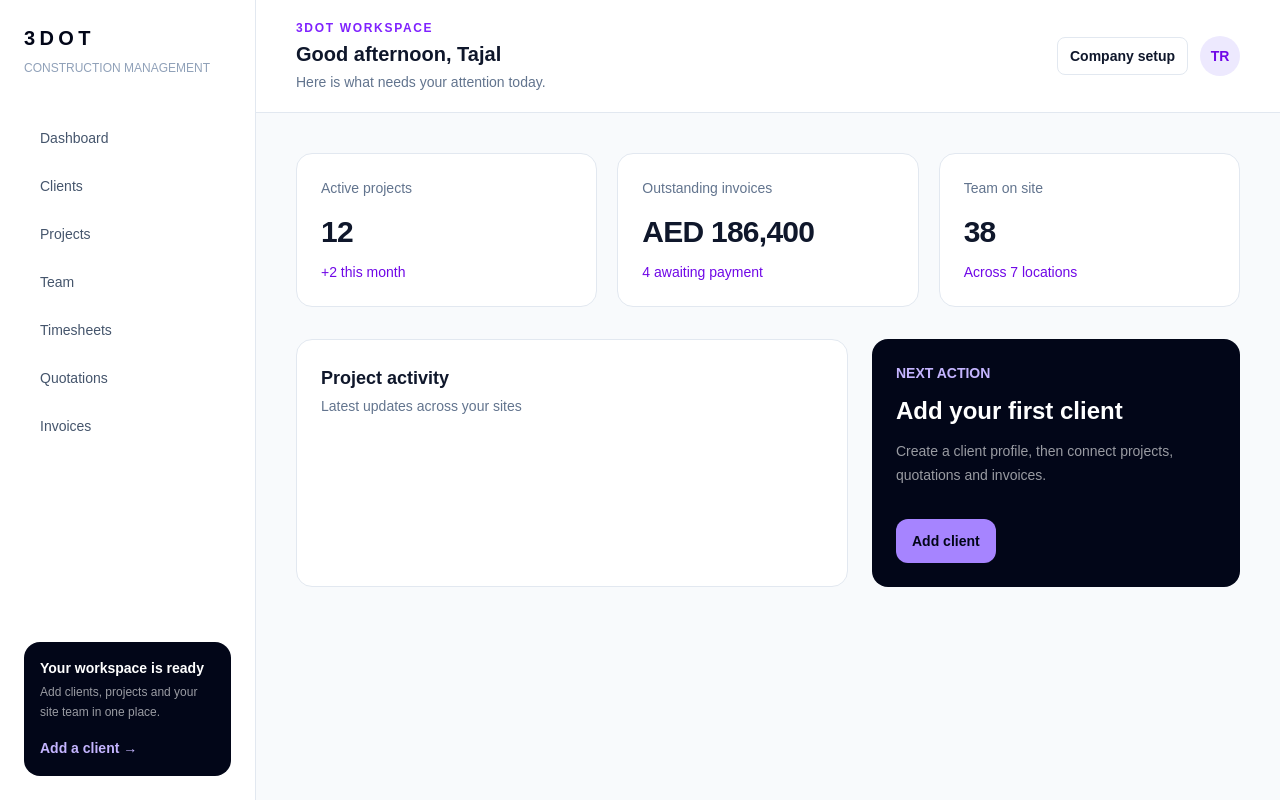
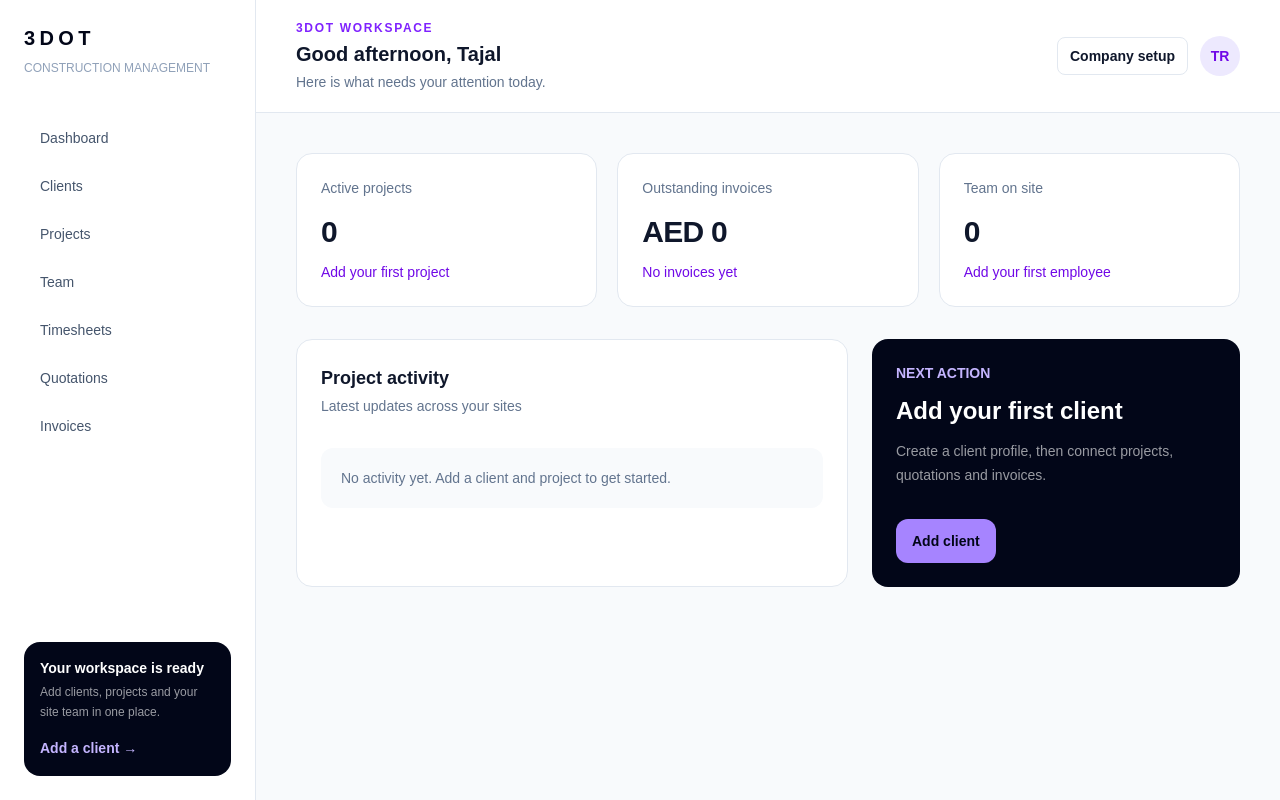
Before and after one commit to tajalrayhan3-oss/3DOT, a Next.js app: page /dashboard in a window 1280 px wide. Built offline with nearby package versions, Linux system fonts and the light colour scheme.

Commit message:
fix: remove sample dashboard data

```diff
--- a/src/app/dashboard/page.tsx
+++ b/src/app/dashboard/page.tsx
@@ -1,10 +1,10 @@
 import { AppShell } from "@/components/app-shell";
 
-const metrics = [["Active projects", "12", "+2 this month"], ["Outstanding invoices", "AED 186,400", "4 awaiting payment"], ["Team on site", "38", "Across 7 locations"]];
+const metrics = [["Active projects", "0", "Add your first project"], ["Outstanding invoices", "AED 0", "No invoices yet"], ["Team on site", "0", "Add your first employee"]];
 
 export default function DashboardPage() {
   return <AppShell title="Good afternoon, Tajal" description="Here is what needs your attention today.">
     <div className="grid gap-5 md:grid-cols-3">{metrics.map(([label, value, detail]) => <article key={label} className="rounded-2xl border border-slate-200 bg-white p-6"><p className="text-sm font-medium text-slate-500">{label}</p><p className="mt-4 text-3xl font-semibold tracking-tight">{value}</p><p className="mt-3 text-sm text-violet-700">{detail}</p></article>)}</div>
-    <div className="mt-8 grid gap-6 xl:grid-cols-[1.5fr_1fr]"><section className="rounded-2xl border border-slate-200 bg-white p-6"><h2 className="text-lg font-bold">Project activity</h2><p className="mt-1 text-sm text-slate-500">Latest updates across your sites</p></section><aside className="rounded-2xl bg-slate-950 p-6 text-white"><p className="text-sm font-semibold text-violet-300">NEXT ACTION</p><h2 className="mt-3 text-2xl font-semibold">Add your first client</h2><p className="mt-3 text-sm leading-6 text-white/60">Create a client profile, then connect projects, quotations and invoices.</p><a href="/clients" className="mt-8 inline-block rounded-xl bg-violet-400 px-4 py-3 text-sm font-semibold text-slate-950">Add client</a></aside></div>
+    <div className="mt-8 grid gap-6 xl:grid-cols-[1.5fr_1fr]"><section className="rounded-2xl border border-slate-200 bg-white p-6"><h2 className="text-lg font-bold">Project activity</h2><p className="mt-1 text-sm text-slate-500">Latest updates across your sites</p><p className="mt-8 rounded-xl bg-slate-50 p-5 text-sm text-slate-500">No activity yet. Add a client and project to get started.</p></section><aside className="rounded-2xl bg-slate-950 p-6 text-white"><p className="text-sm font-semibold text-violet-300">NEXT ACTION</p><h2 className="mt-3 text-2xl font-semibold">Add your first client</h2><p className="mt-3 text-sm leading-6 text-white/60">Create a client profile, then connect projects, quotations and invoices.</p><a href="/clients" className="mt-8 inline-block rounded-xl bg-violet-400 px-4 py-3 text-sm font-semibold text-slate-950">Add client</a></aside></div>
   </AppShell>;
 }
```
